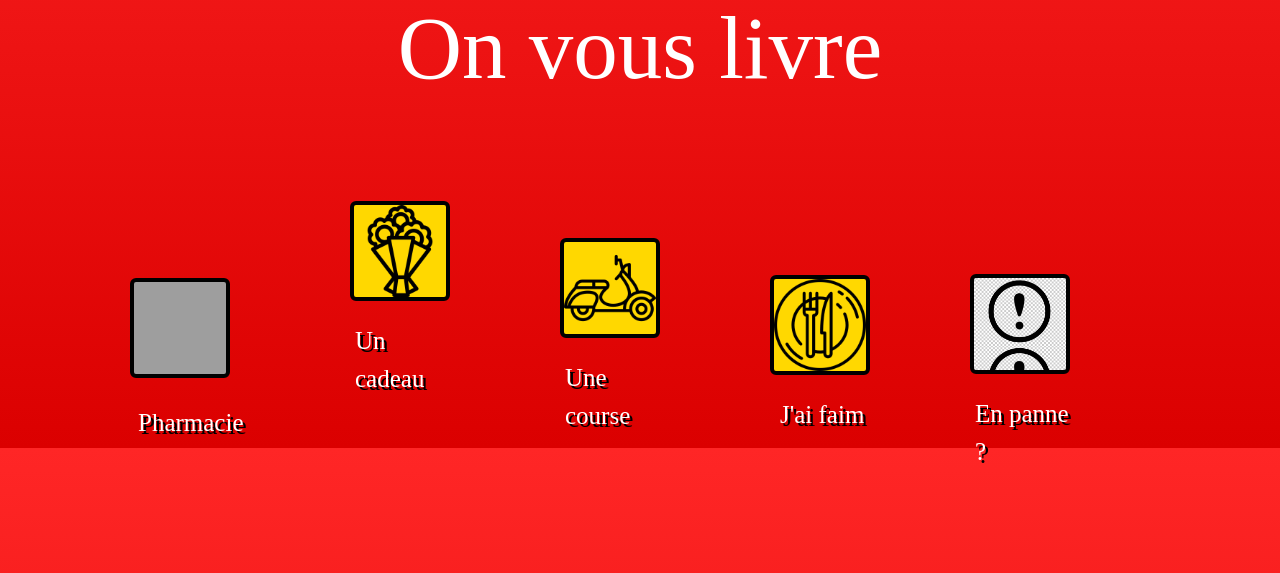
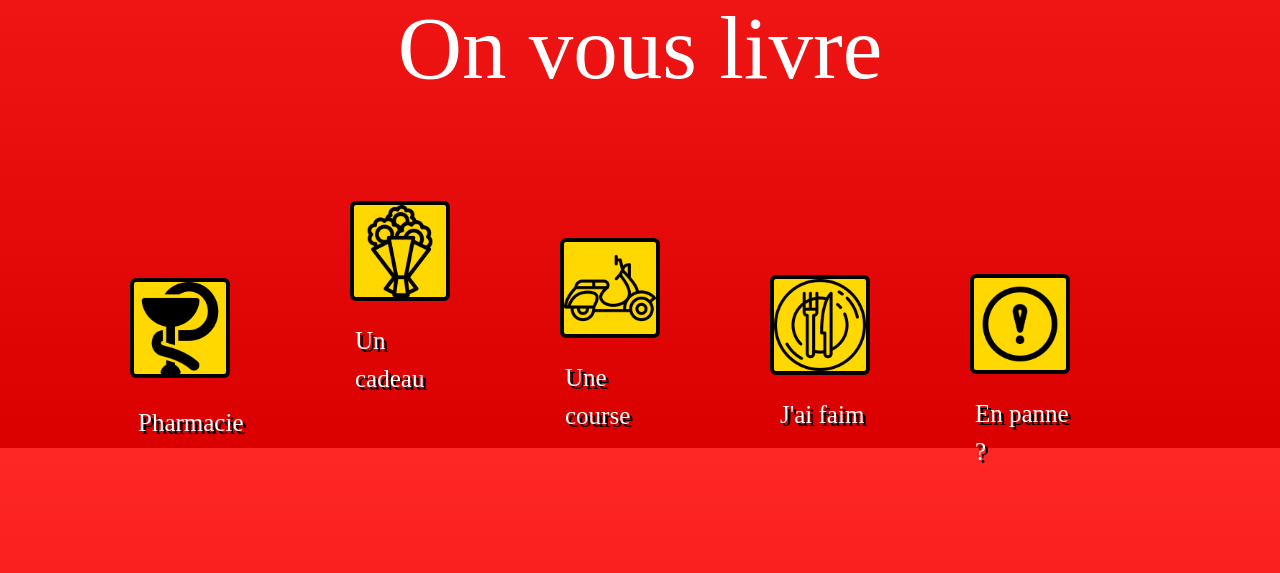
Before and after one commit to hamza48/Website, a Django app: page / in a window 1280 px wide. Shown: the part 352-925 px from the top of the page. Run offline with Django 3.2, Linux system fonts and the light colour scheme; some libraries are stand-ins or nearby versions; some web fonts are replaced; grey boxes are pictures that could not be loaded.

Commit message:
adding images

```diff
--- a/HED/HED/settings.py
+++ b/HED/HED/settings.py
@@ -9,7 +9,6 @@ https://docs.djangoproject.com/en/3.1/topics/settings/
 For the full list of settings and their values, see
 https://docs.djangoproject.com/en/3.1/ref/settings/
 """
-
 from pathlib import Path
 import os
 # Build paths inside the project like this: BASE_DIR / 'subdir'.
@@ -25,7 +24,7 @@ SECRET_KEY = ')ll$ts^kfe@!-i31k6k#yc!f&3m!_=2=pu_^rfk#s=+07ueo+o'
 # SECURITY WARNING: don't run with debug turned on in production!
 DEBUG = True
 
-ALLOWED_HOSTS = []
+ALLOWED_HOSTS = ['192.168.1.52']
 
 
 # Application definition
--- a/HED/static/css/main.css
+++ b/HED/static/css/main.css
@@ -407,7 +407,7 @@ h1, h2, h3, h4, h5, h6 {
   height: 100px;
   width: 100px;
   margin : 0 auto;
-  background-image : url('../images/pharmacyLogo.png');
+  background-image : url('../images/pharmacy-icon.png');
   background-size : 100%;
   border-radius : 6px;
 }
```
Also changed, not shown: HED/static/images/attention.png, HED/static/images/pharmacy-icon.png (added).
